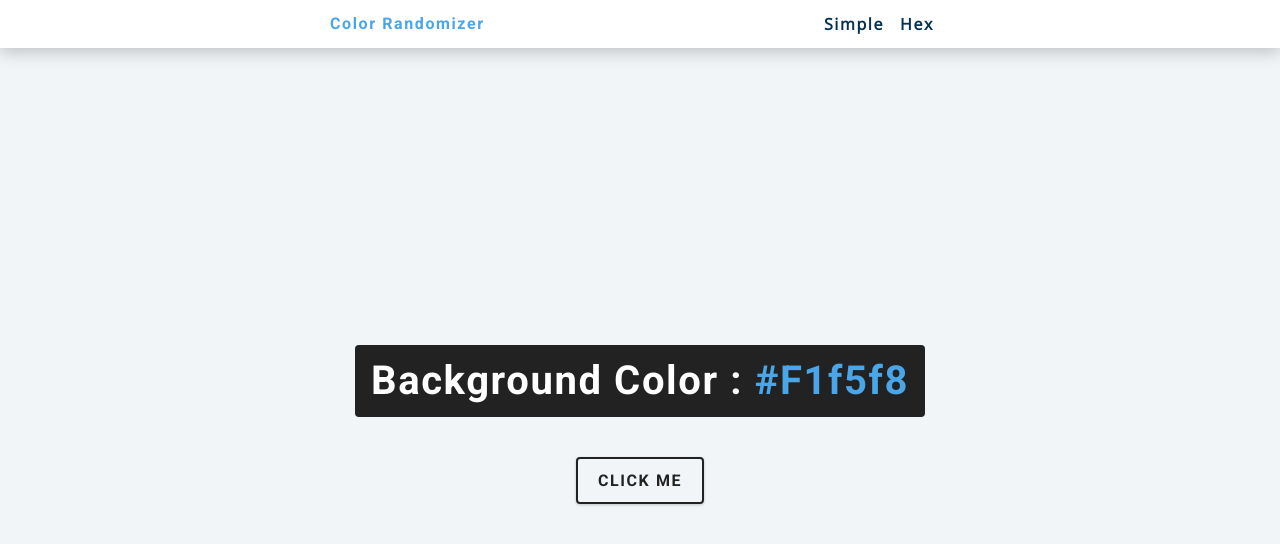
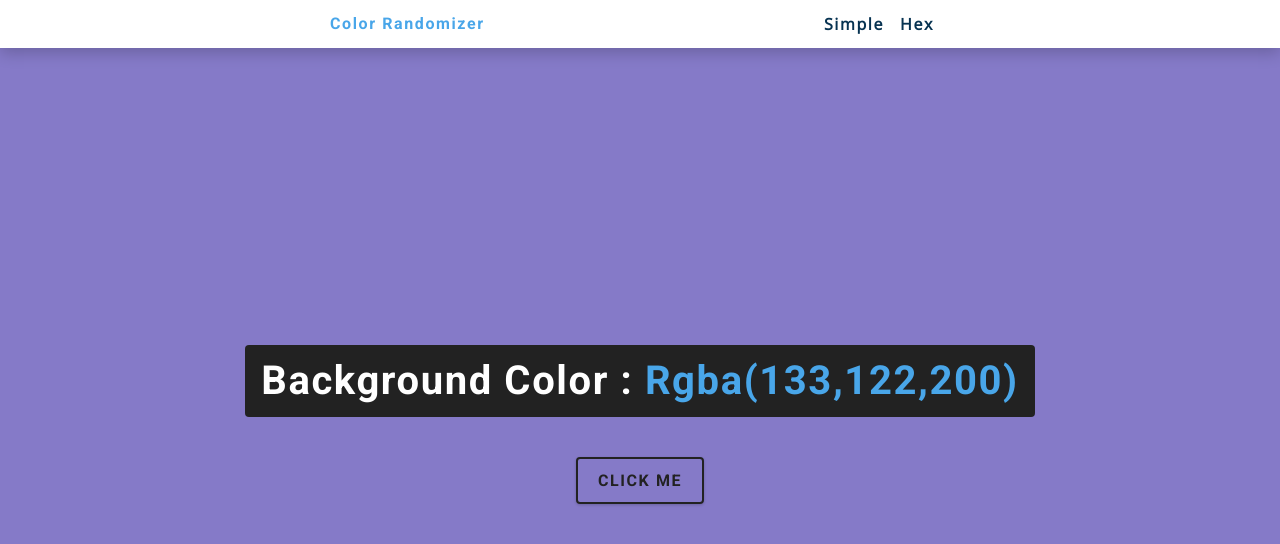
Before and after one commit to Jvictor940/color-randomizer, a plain HTML site: page public/hex.html in a window 1280 px wide. Both pictures are taken after a click on the button "CLICK ME". Drawn offline with nearby package versions, Linux system fonts and the light colour scheme.

Commit message:
eventListener background color change after click

```diff
--- a/public/hex.html
+++ b/public/hex.html
@@ -8,7 +8,7 @@
     </title>
 
     <!-- styles -->
-    <link rel="stylesheet" href="style.css" />
+    <link rel="stylesheet" href="main.css" />
   </head>
 
   <body>
@@ -28,6 +28,6 @@
       </div>
     </main>
     <!-- javascript -->
-    <script src="hex.js"></script>
+    <script src="main.js"></script>
   </body>
 </html>
--- a/public/main.js
+++ b/public/main.js
@@ -1,3 +1,13 @@
 // 'use strict';
 
 const colors = ["green", "red", "rgba(133,122,200)", "#f15025"]
+const btn = document.getElementById('btn');
+const color = document.querySelector(".color");
+btn.addEventListener("click", () => {
+    // get random number between 0 and 3
+    const randomNumber = 2;
+    document.body.style.backgroundColor = colors[randomNumber];
+    color.textContent = colors[randomNumber];
+})
+
+// function getRandomNumber() {}
```
Also changed, not shown: public/index.html (+1 -1 lines), public/main.css (renamed from public/style.css).
